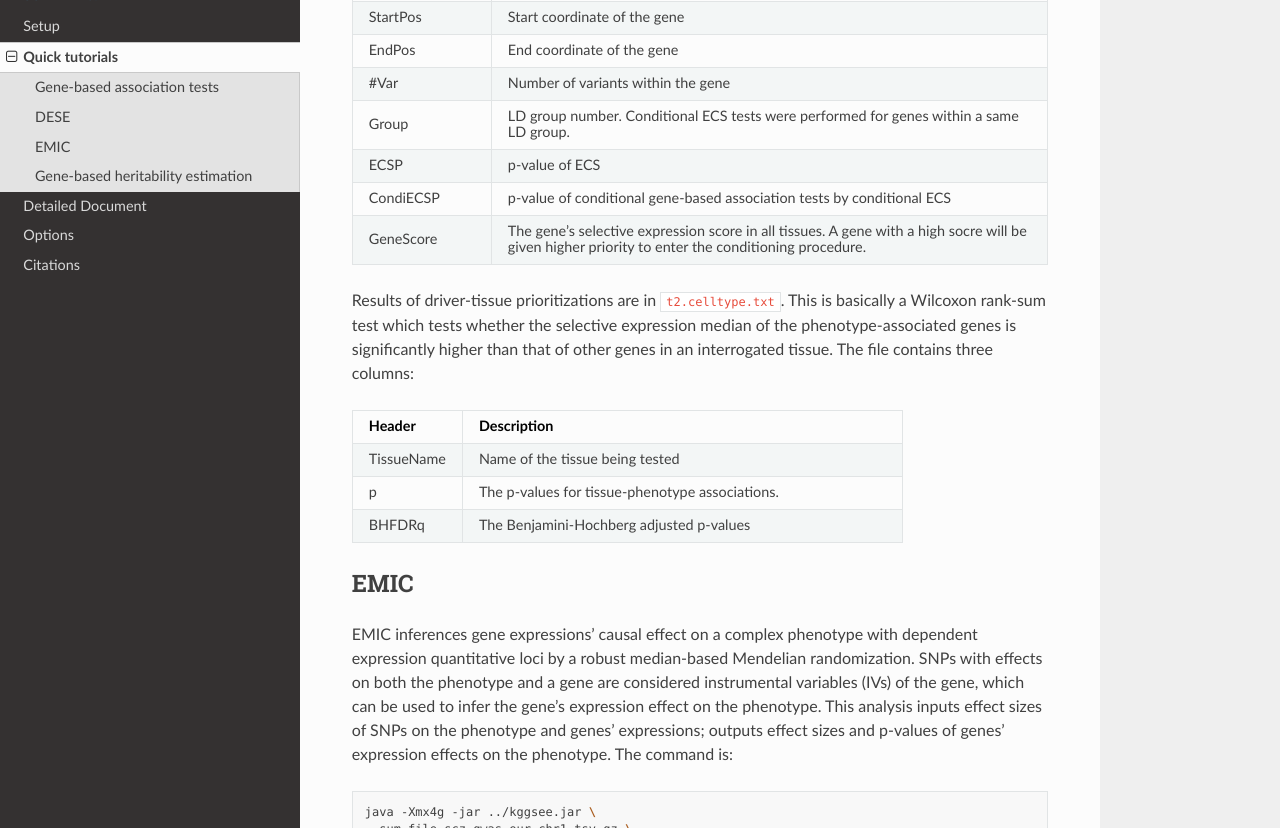
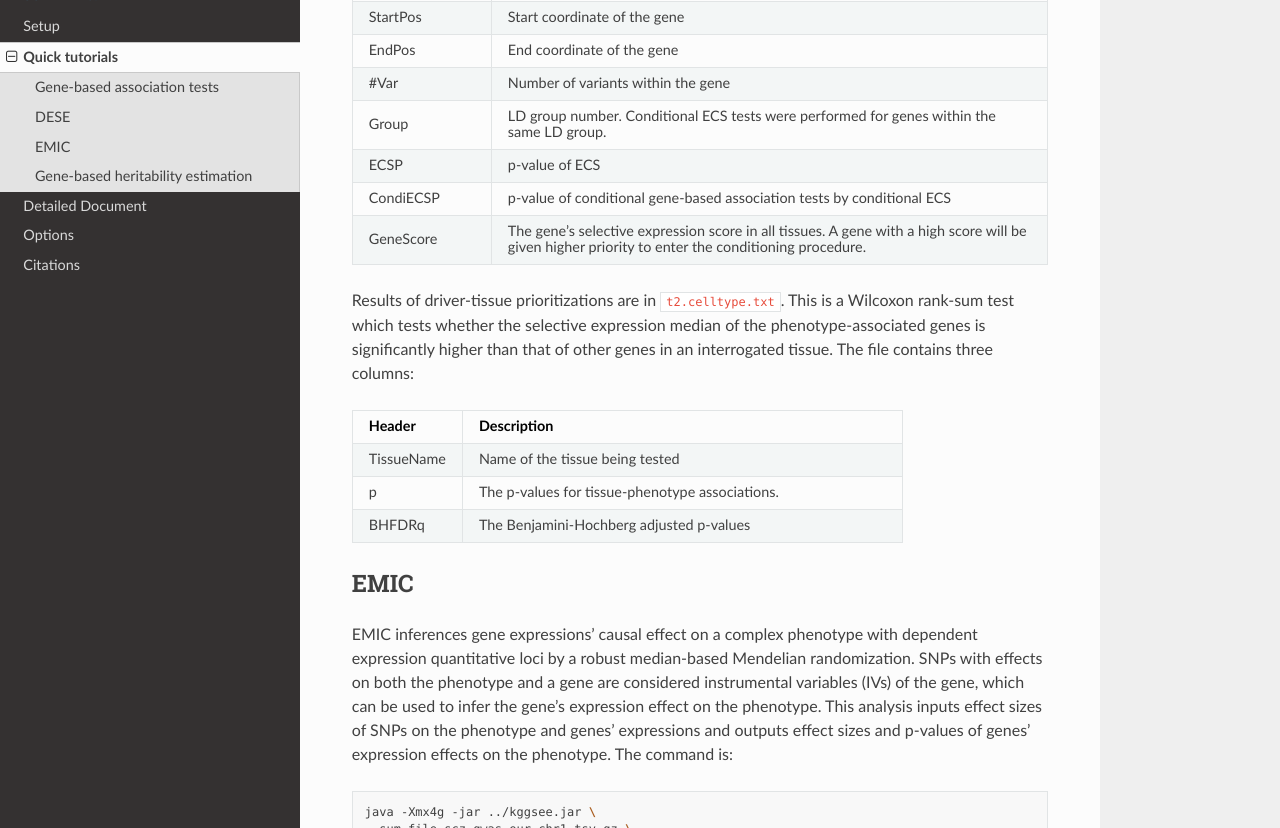
Before and after one commit to pmglab/KGGSEE, a Sphinx documentation site: the page built from doc/source/quick_tutorials.rst, in a window 1280 px wide and 1400 px high, scrolled down 2353 px. Shown: the part 151-979 px from the top of the window. Built offline with Sphinx 7.4.7 and the Read the Docs theme 2.0.0, drawn with Linux system fonts in a browser that asks for light colours; some of the changed text lies outside the part shown.

Commit message:
Update quick_tutorials.rst

```diff
--- a/doc/source/quick_tutorials.rst
+++ b/doc/source/quick_tutorials.rst
@@ -83,7 +83,7 @@
 DESE
 ====
 
-DESE performs phenotype-tissue association tests and conditional gene-based association tests at the same time. This analysis inputs p-values of a GWAS and expression profile of multiple tissues; outputs p-values of phenotype-tissue associations and conditional p-values of genes. The command is:
+DESE performs phenotype-tissue association tests and conditional gene-based association tests at the same time. This analysis inputs p-values of a GWAS and expression profile of multiple tissues and outputs p-values of phenotype-tissue associations and conditional p-values of genes. The command is:
 
 .. code:: shell
 
@@ -138,16 +138,16 @@
     * - #Var
       - Number of variants within the gene
     * - Group
-      - LD group number. Conditional ECS tests were performed for genes within a same LD group.
+      - LD group number. Conditional ECS tests were performed for genes within the same LD group.
     * - ECSP
       - p-value of ECS
     * - CondiECSP
       - p-value of conditional gene-based association tests by conditional ECS
     * - GeneScore
-      - The gene's selective expression score in all tissues. A gene with a high socre will be given higher priority to enter the conditioning procedure.
+      - The gene's selective expression score in all tissues. A gene with a high score will be given higher priority to enter the conditioning procedure.
 
 
-Results of driver-tissue prioritizations are in ``t2.celltype.txt``. This is basically a Wilcoxon rank-sum test which tests whether the selective expression median of the phenotype-associated genes is significantly higher than that of other genes in an interrogated tissue. The file contains three columns:
+Results of driver-tissue prioritizations are in ``t2.celltype.txt``. This is a Wilcoxon rank-sum test which tests whether the selective expression median of the phenotype-associated genes is significantly higher than that of other genes in an interrogated tissue. The file contains three columns:
 
 .. list-table::
     :widths: 1 4
@@ -169,7 +169,7 @@
 EMIC
 ====
 
-EMIC inferences gene expressions' causal effect on a complex phenotype with dependent expression quantitative loci by a robust median-based Mendelian randomization. SNPs with effects on both the phenotype and a gene are considered instrumental variables (IVs) of the gene, which can be used to infer the gene's expression effect on the phenotype. This analysis inputs effect sizes of SNPs on the phenotype and genes' expressions; outputs effect sizes and p-values of genes' expression effects on the phenotype. The command is:
+EMIC inferences gene expressions' causal effect on a complex phenotype with dependent expression quantitative loci by a robust median-based Mendelian randomization. SNPs with effects on both the phenotype and a gene are considered instrumental variables (IVs) of the gene, which can be used to infer the gene's expression effect on the phenotype. This analysis inputs effect sizes of SNPs on the phenotype and genes' expressions and outputs effect sizes and p-values of genes' expression effects on the phenotype. The command is:
 
 .. code:: shell
 
```
